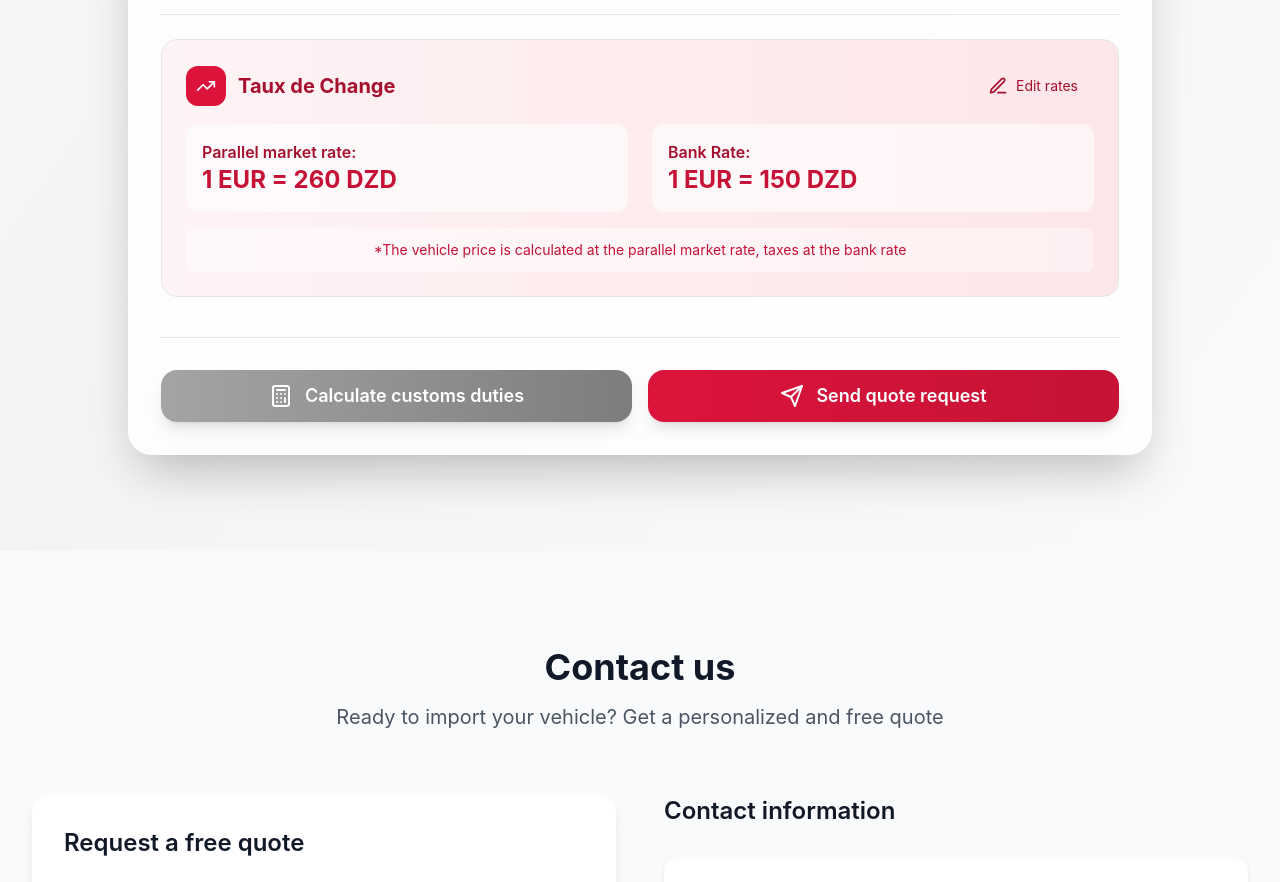
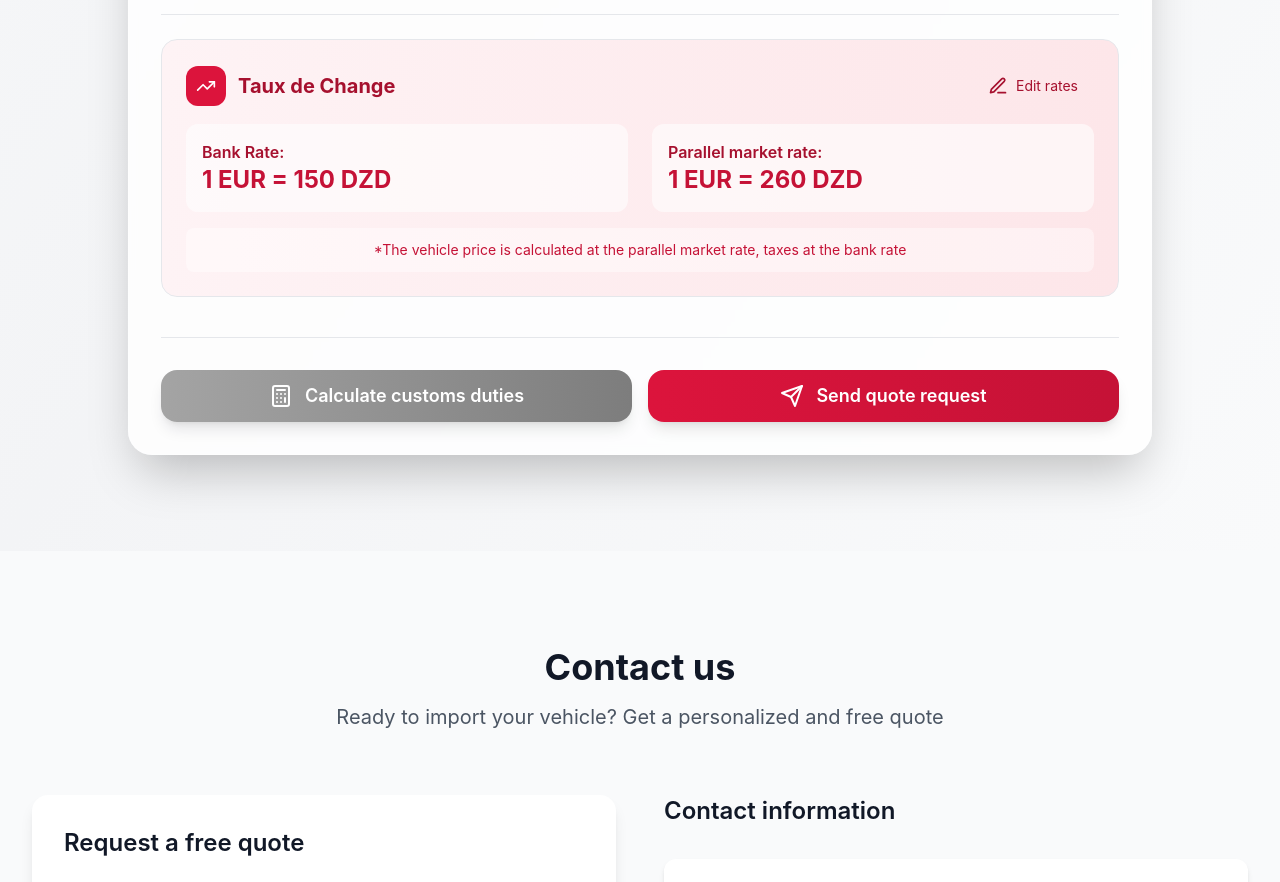
Before and after one commit to DMB31/CAR, a Next.js app: page /en in a window 1280 px wide. Shown: the part 5855-6737 px from the top of the page. Built offline with nearby package versions, Linux system fonts and the light colour scheme; what tailwindcss-rtl would draw is missing.

Commit message:
Initial commit

```diff
--- a/components/QuoteForm.tsx
+++ b/components/QuoteForm.tsx
@@ -1166,12 +1166,12 @@ export default function QuoteForm() {
                     ) : (
                       <div className="grid md:grid-cols-2 gap-6">
                         <div className="bg-white/60 rounded-xl p-4">
+                          <p className="text-primary-700 font-semibold">{t('exchange_rate_bancaire_display')}</p>
+                          <p className="text-2xl font-bold text-primary-600">1 EUR = {exchangeRates.bancaire} DZD</p>
+                        </div>
+                        <div className="bg-white/60 rounded-xl p-4">
                           <p className="text-primary-700 font-semibold">{t('exchange_rate_marcheNoir_display')}</p>
                           <p className="text-2xl font-bold text-primary-600">1 EUR = {exchangeRates.marcheNoir} DZD</p>
-                        </div>
-                        <div className="bg-white/60 rounded-xl p-4">
-                          <p className="text-primary-700 font-semibold">{t('exchange_rate_bancaire_display')}</p>
-                          <p className="text-2xl font-bold text-primary-600">1 EUR = {exchangeRates.bancaire} DZD</p>
                         </div>
                       </div>
                     )}
```
